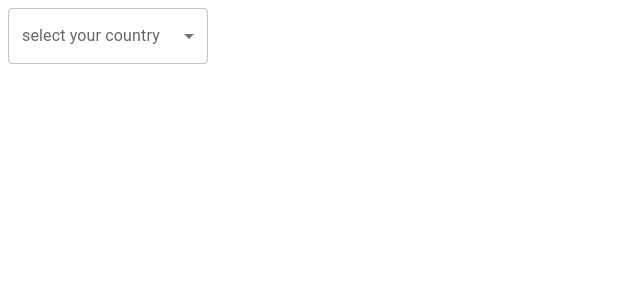
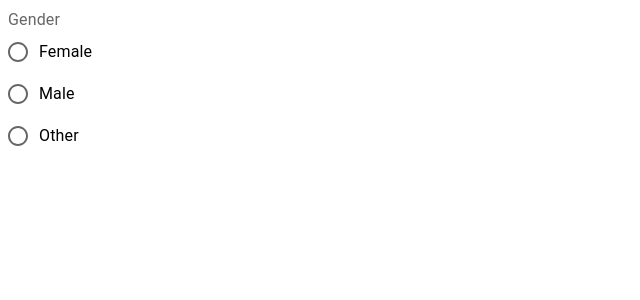
Before and after one commit to mahipurohit1/React-material-Ui-complete, a React (Create React App) app: page / in a window 1280 px wide. Shown: the top 300 px of the page, without its empty margins (0-640 px from the left). Built offline with nearby package versions, Linux system fonts and the light colour scheme.

Commit message:
radio button done

```diff
--- a/src/App.tsx
+++ b/src/App.tsx
@@ -1,5 +1,6 @@
 import React from "react";
-import MySelect from "./components/MySelect";
+import MyRadioButton from "./components/MyRadioButton";
+// import MySelect from "./components/MySelect";
 // import MyTextField from "./components/MyTextField";
 // import MyButton from "./components/MyButton";
 // import MyTypography from "./components/MyTypography";
@@ -10,7 +11,8 @@ const App = () => {
       {/* <MyTypography /> */}
       {/* <MyButton /> */}
       {/* <MyTextField /> */}
-      <MySelect />
+      {/* <MySelect /> */}
+      <MyRadioButton />
     </div>
   );
 };
--- /dev/null
+++ b/src/components/MyRadioButton.tsx
@@ -0,0 +1,34 @@
+import Box from "@mui/material/Box";
+import FormControl from "@mui/material/FormControl";
+import FormControlLabel from "@mui/material/FormControlLabel";
+import FormLabel from "@mui/material/FormLabel";
+import Radio from "@mui/material/Radio";
+import RadioGroup from "@mui/material/RadioGroup";
+import React, { useState } from "react";
+
+const MyRadioButton = () => {
+  const [value, setValue] = useState<string | null>(null);
+  console.log(value);
+  const handleChange = (event: React.ChangeEvent<HTMLInputElement>) => {
+    setValue(event.target.value as string);
+  };
+  return (
+    <Box>
+      <FormControl>
+        <FormLabel id="demo-radio-buttons-group-label">Gender</FormLabel>
+        <RadioGroup
+          aria-labelledby="demo-radio-buttons-group-label"
+          name="radio-buttons-group"
+          value={value}
+          onChange={handleChange}
+        >
+          <FormControlLabel value="female" control={<Radio />} label="Female" />
+          <FormControlLabel value="male" control={<Radio />} label="Male" />
+          <FormControlLabel value="other" control={<Radio />} label="Other" />
+        </RadioGroup>
+      </FormControl>
+    </Box>
+  );
+};
+
+export default MyRadioButton;
```
